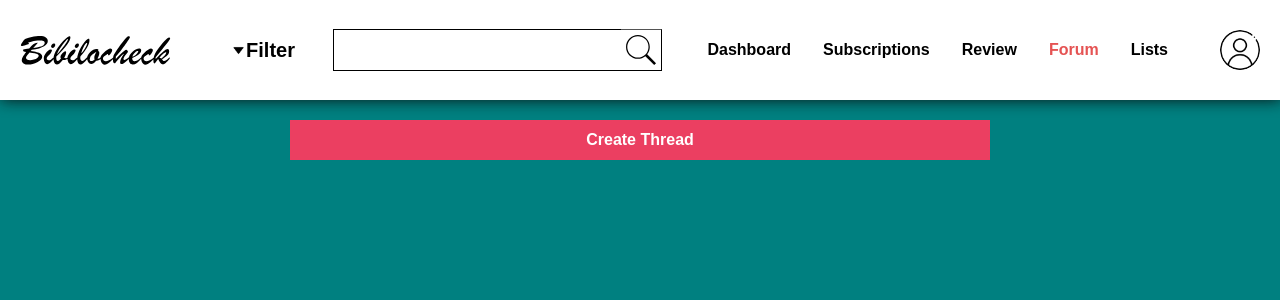
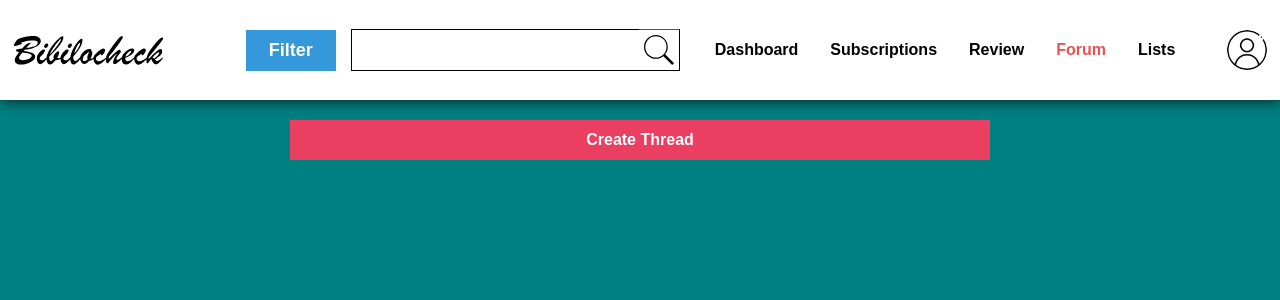
Before and after one commit to Chiranjeev-1/Bookweb, a Django app: page /Forum/ in a window 1280 px wide. Shown: the top 300 px of the page. Run offline with Django 4.2, Linux system fonts and the light colour scheme; the visitor is signed in with stand-in values (Sample User, id 1); data that the repository does not hold is empty; some libraries are stand-ins or nearby versions.

Commit message:
improved search filter button css, in home_base.

```diff
--- a/Bibilocheck/static/script/home_base.js
+++ b/Bibilocheck/static/script/home_base.js
@@ -79,7 +79,7 @@
 
     }
     else{
-        document.getElementById('filteroptions').style.display = "flex";
+        document.getElementById('filteroptions').style.display = "block";
 
     }
 
--- a/Bibilocheck/static/styles/home_base.css
+++ b/Bibilocheck/static/styles/home_base.css
@@ -192,25 +192,24 @@
 }
 
 #searchfilter{
-    height: 100%;
-    background-color: white;
+    height: fit-content;
+    background-color: #3498db;
     justify-content:center ;
     align-items: center;
     position: relative;
     padding: 0 3px;
     cursor: pointer;
-    display: flex;
+    display: inline-block;
+    margin-left: 25px;
 }
 #filter{
-    width: 100%;
-    background-color: white;
-    color: black;
-    font-size: 20px;
+    padding: 10px 20px;
+    background-color: #3498db;
+    color: white;
     border: none;
-    font-weight: 550;
-    padding: 0;
+    font-size: 18px;
+    font-weight: 600;
     cursor: pointer;
-    margin-right: 10px;
 
 
 }
--- a/Bibilocheck/templates/home_base.html
+++ b/Bibilocheck/templates/home_base.html
@@ -29,7 +29,6 @@
                 {% block middleheader %}
 
                 <div id="searchfilter">
-                    <img src="{% static 'images\icons\downarrow.png' %}" alt="" id="downarrow">
                     <button id="filter">Filter</button>
                     <div id="filteroptions">
                         <button id="userfilter">User</button>
```
Also changed, not shown: other parts of Bibilocheck/static/styles/home_base.css (+23 -12 lines).
